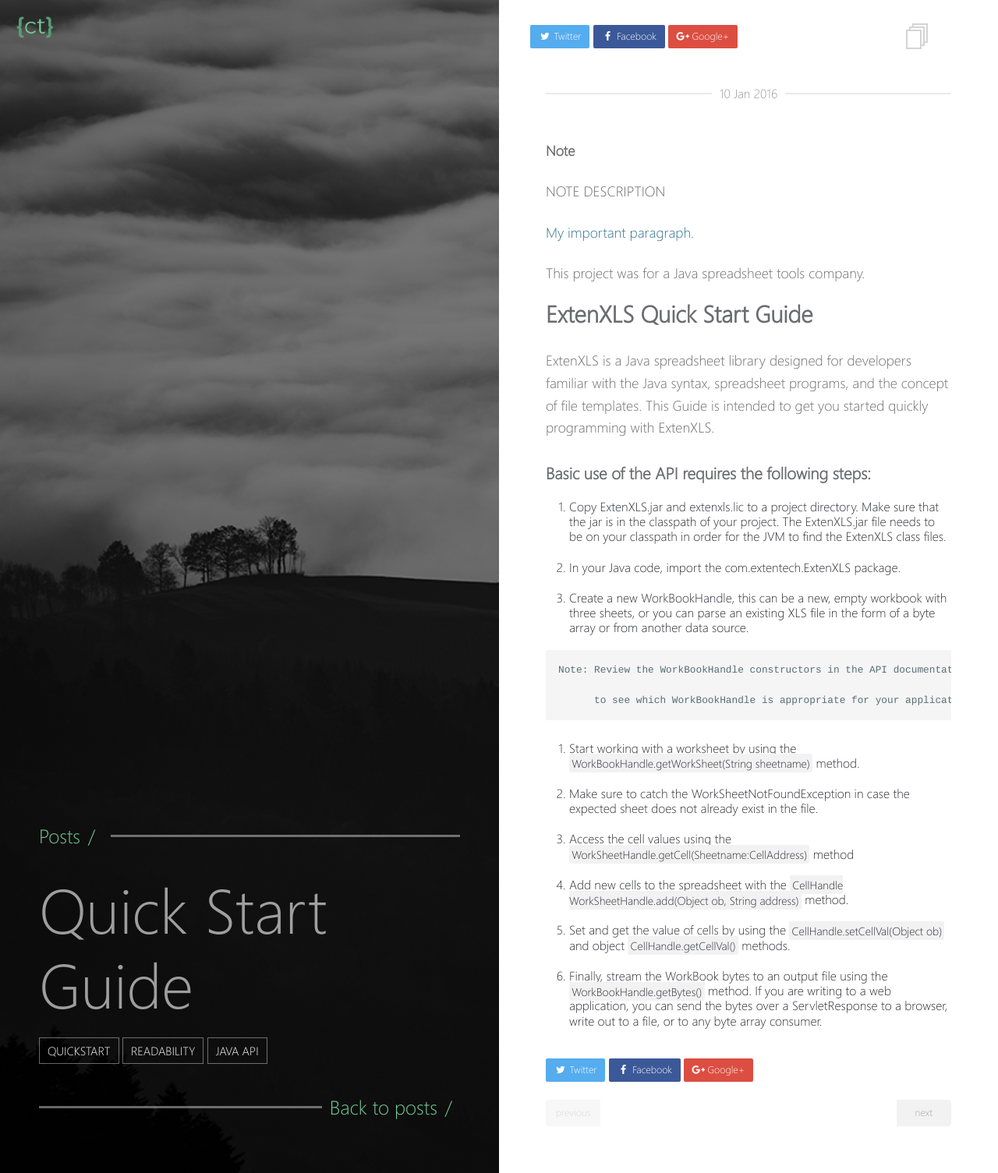
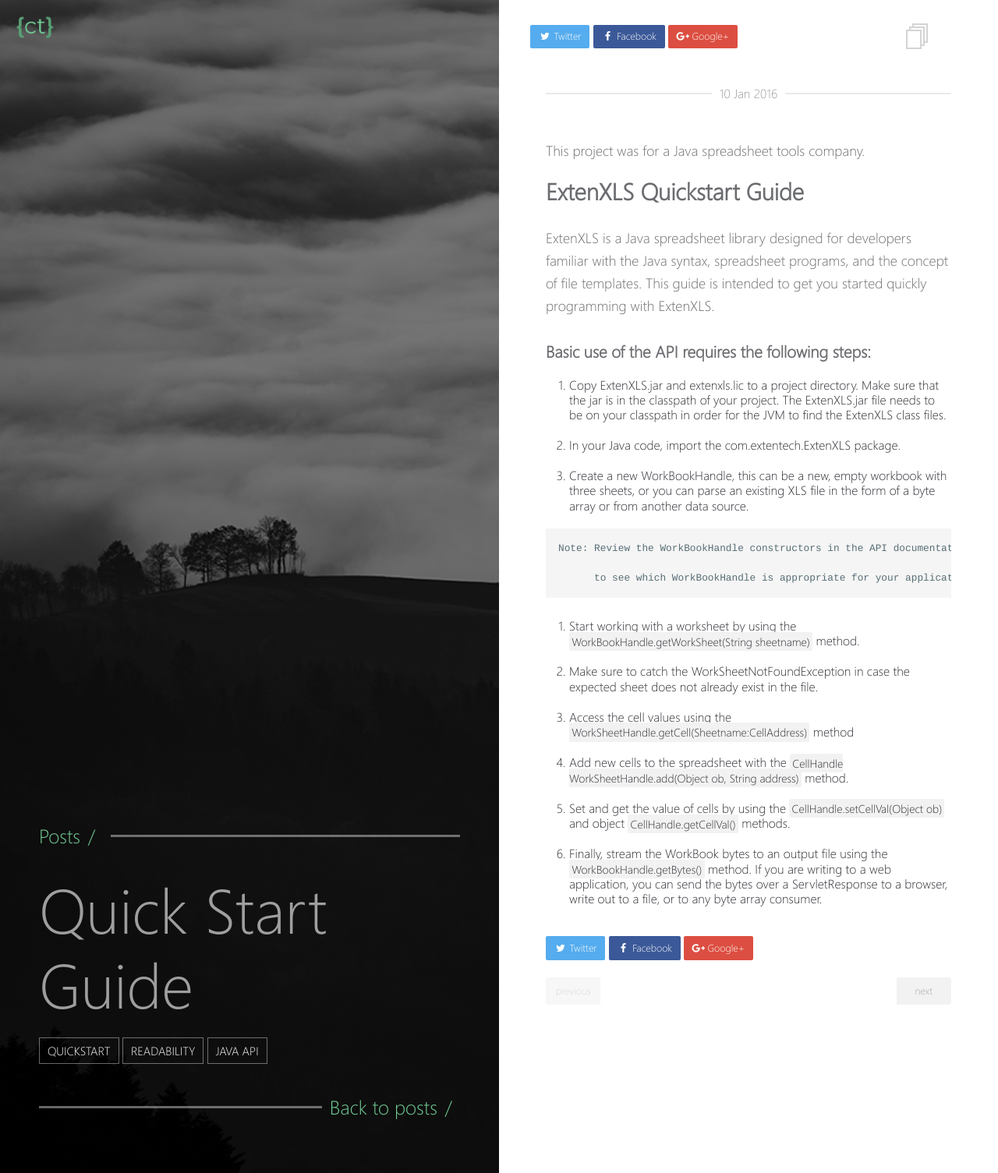
Before and after one commit to colette27/colette27.github.io, a Jekyll site: the page built from _posts/2016-01-10-jsm-quickstart.md, in a window 1280 px wide. Shown: the whole page at 78% size. Built offline with Jekyll 4.4.1, drawn with Linux system fonts in a browser that asks for light colours; a script that is not in the unit is left out.

Commit message:
content edits

```diff
--- a/_posts/2016-01-10-jsm-quickstart.md
+++ b/_posts/2016-01-10-jsm-quickstart.md
@@ -10,26 +10,12 @@ tags:
 
 ---
 
-{::options parse_block_html="true" /}
-
-<div class="panel panel-info">
-**Note**
-{: .panel-heading}
-<div class="panel-body">
-
-NOTE DESCRIPTION
-
-</div>
-</div>
-My important paragraph.
-{: .alert .alert-info}
-
 This project was for a Java spreadsheet tools company.
 
 
-## ExtenXLS Quick Start Guide
+## ExtenXLS Quickstart Guide
 
-ExtenXLS is a Java spreadsheet library designed for developers familiar with the Java syntax, spreadsheet programs, and the concept of file templates. This Guide is intended to get you started quickly programming with ExtenXLS.
+ExtenXLS is a Java spreadsheet library designed for developers familiar with the Java syntax, spreadsheet programs, and the concept of file templates. This guide is intended to get you started quickly programming with ExtenXLS.
 
 ### Basic use of the API requires the following steps:
 
@@ -48,9 +34,3 @@ Note: Review the WorkBookHandle constructors in the API documentation
 7. Add new cells to the spreadsheet with the `CellHandle WorkSheetHandle.add(Object ob, String address)` method.
 8. Set and get the value of cells by using the `CellHandle.setCellVal(Object ob)` and object `CellHandle.getCellVal()` methods.
 9. Finally, stream the WorkBook bytes to an output file using the `WorkBookHandle.getBytes()` method. If you are writing to a web application, you can send the bytes over a ServletResponse to a browser, write out to a file, or to any byte array consumer.
-
-<style>
-.alert-info {
-  color: rgb(49,112,143) !important;
-}
-</style>
```
